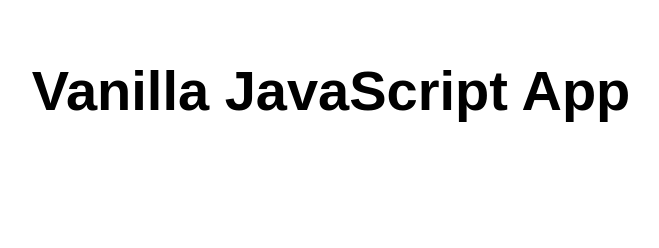
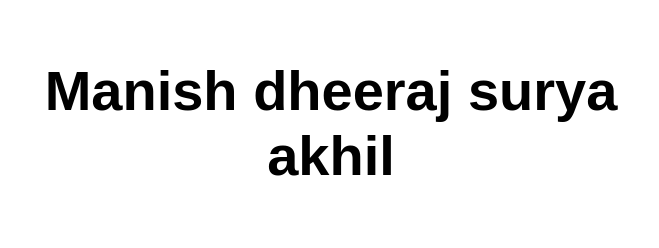
Before and after one commit to dheerajakhil31/my-first-static-web-app, a website: page src/index.html in a window 1280 px wide. Shown: the whole page, without its empty margins (309-968 px from the left). Drawn offline with Linux system fonts and the light colour scheme.

Commit message:
Update index.html

```diff
--- a/src/index.html
+++ b/src/index.html
@@ -10,7 +10,7 @@
 
 <body>
   <main>
-    <h1>Vanilla JavaScript App</h1>
+    <h1>Manish dheeraj surya akhil</h1>
   </main>
 </body>
 
```
